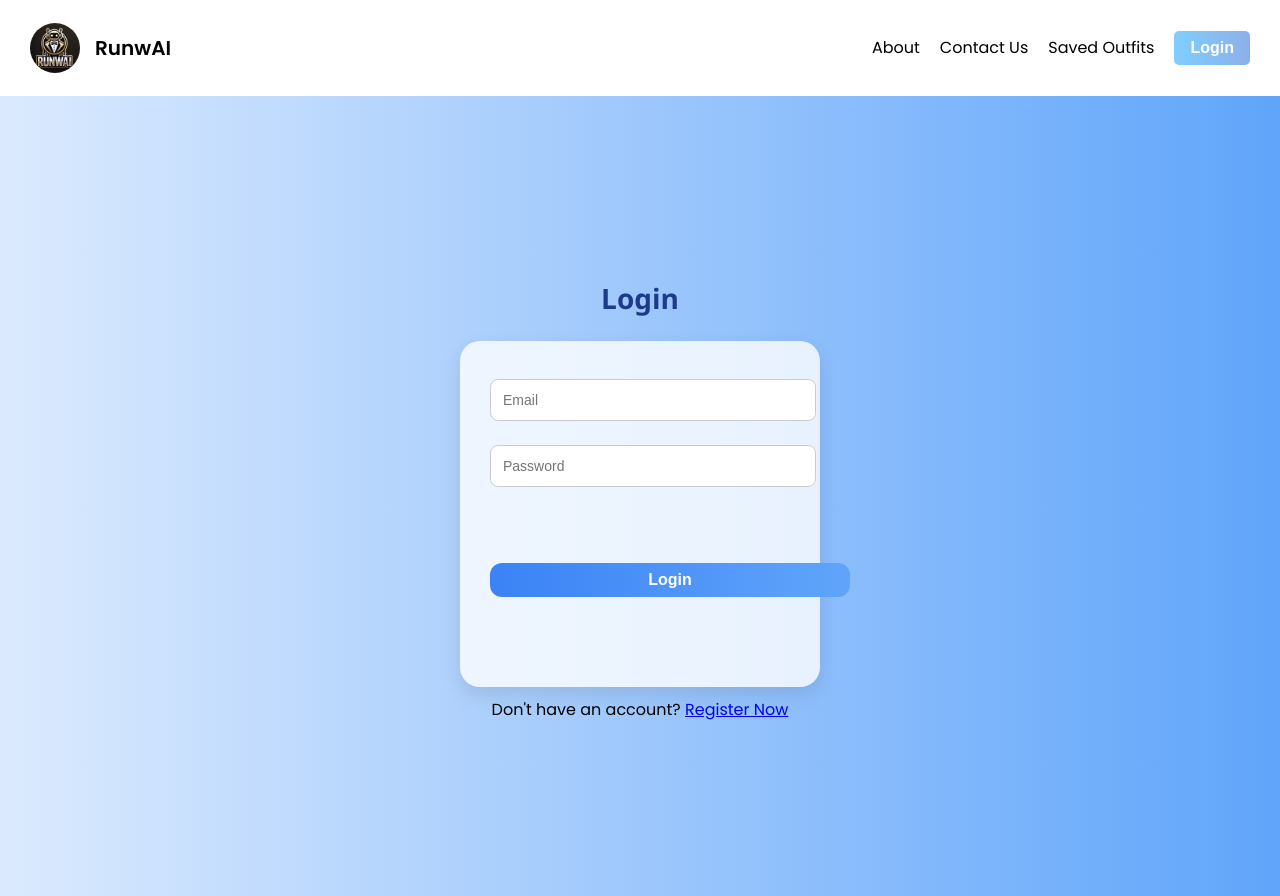
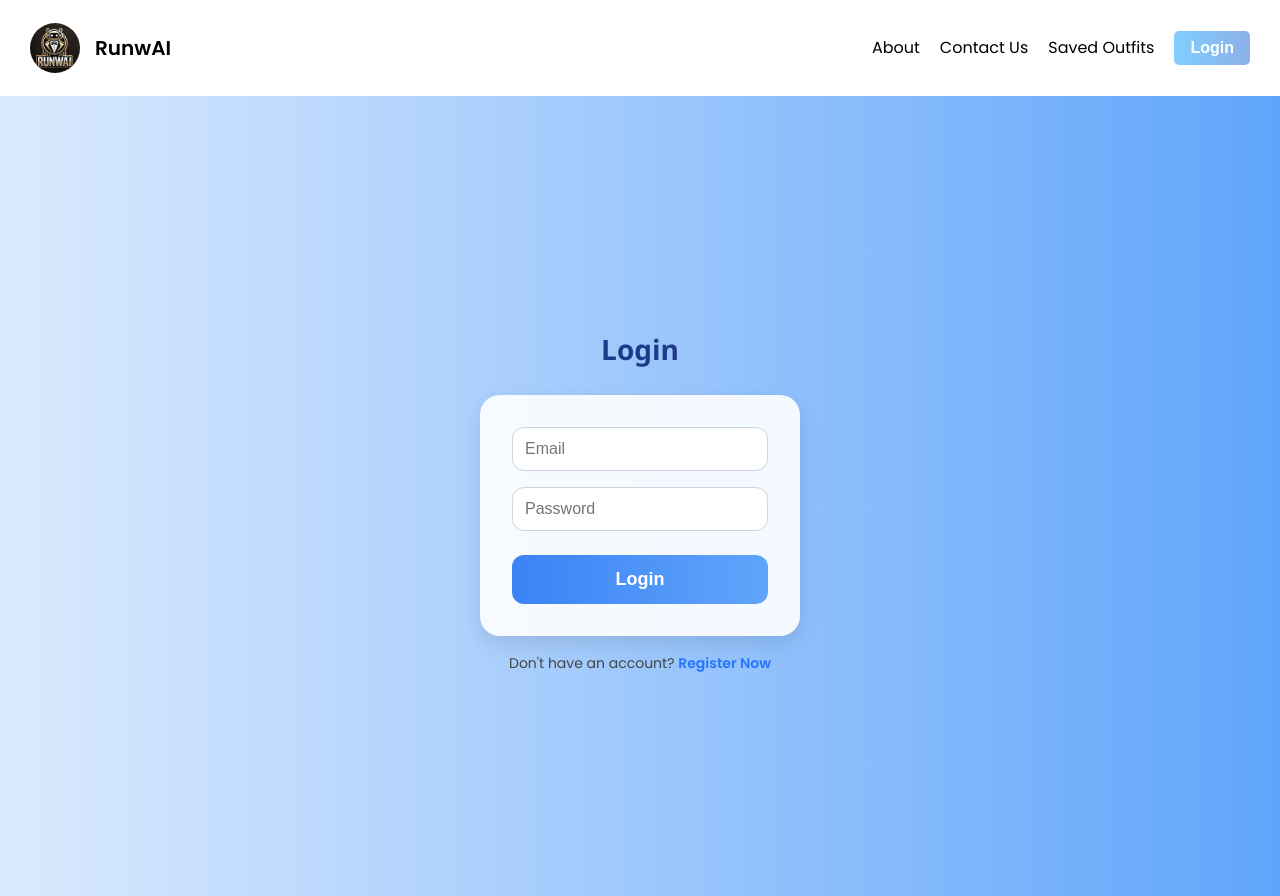
Before and after one commit to daniel-rawana/outfit-ai, a React (Create React App) app in the folder frontend/: page /login in a window 1280 px wide. Built offline with nearby package versions, Linux system fonts and the light colour scheme.

Commit message:
Logout functionality and frontend CSS fixes

```diff
--- a/frontend/src/home-page.js
+++ b/frontend/src/home-page.js
@@ -35,7 +35,7 @@ function HomePage() {
             return;
         }
         try {
-            const response = await fetch("http://150.136.215.192:8000/wardrobe/fetch-user-items", {
+            const response = await fetch("http://127.0.0.1:5000/wardrobe/fetch-user-items", {
                 headers:{
                     'Authorization': `Bearer ${token}`,
                     'Content-Type': 'application/json'
--- a/frontend/src/login.js
+++ b/frontend/src/login.js
@@ -17,17 +17,23 @@ function Login() {
                 password,
             });
 
-            // Store token or user info as needed
-            localStorage.setItem("token", res.data.token);
+            console.log("Login response:", res.data); // Log the entire response
+
+            // Store token and user ID correctly
+            localStorage.setItem("token", res.data.access_token);
+            localStorage.setItem("userId", res.data.user_id);
+
+            console.log("Token stored:", localStorage.getItem("token"));
+            console.log("User ID stored:", localStorage.getItem("userId"));
+
+            // Dispatch event to notify navbar
+            window.dispatchEvent(new Event('storage'));
+
             console.log("Login success");
             navigate("/"); // Redirect after successful login
-            localStorage.setItem("token", res.data.access_token);
-            console.log("Token:", localStorage.getItem("token"));
-            // Redirect to home page or another page after successful login
-            navigate("/"); // or wherever you want to redirect
         } catch (err) {
+            console.error("Login error details:", err.response ? err.response.data : err.message);
             setError("Invalid email or password.");
-            console.error("Login failed:", err);
         }
     };
 
--- a/frontend/src/navbar.js
+++ b/frontend/src/navbar.js
@@ -10,8 +10,20 @@ function Navbar() {
 
     // Check if user is logged in
     useEffect(() => {
-        const token = localStorage.getItem("token");
-        setIsLoggedIn(!!token);
+        const checkLoginStatus = () => {
+            const token = localStorage.getItem("token");
+            setIsLoggedIn(!!token);
+        };
+
+        // Call the function immediately
+        checkLoginStatus();
+
+        // Listen for storage events
+        window.addEventListener('storage', checkLoginStatus);
+
+        return () => {
+            window.removeEventListener('storage', checkLoginStatus);
+        };
     }, []);
 
     // Close dropdown when clicking outside
@@ -59,7 +71,7 @@ function Navbar() {
                                 className="user-menu-btn"
                                 onClick={() => setShowDropdown(!showDropdown)}
                             >
-                                [Username]
+                                My Account
                             </button>
 
                             {showDropdown && (
--- a/frontend/src/styling/login.css
+++ b/frontend/src/styling/login.css
@@ -3,150 +3,85 @@
     flex-direction: column;
     align-items: center;
     justify-content: center;
-    height: 100vh;
-    background: linear-gradient(to right, #dbeafe, #60a5fa); /* soft blue gradient */
+    min-height: 100vh;
+    background: linear-gradient(to right, #dbeafe, #60a5fa);
     font-family: 'Segoe UI', Tahoma, Geneva, Verdana, sans-serif;
+    padding: 2.5rem 1.5rem;
+    box-sizing: border-box;
 }
 
+/* Title: Styles the main heading */
 .login-container h2 {
-    margin-bottom: 20px;
+    font-size: 1.75rem; /* 28px */
+    font-weight: bold;
+    margin-bottom: 1.5rem; /* 24px */
     color: #1e3a8a;
-    font-size: 28px;
-}
-
-form {
-    display: flex;
-    flex-direction: column;
-    width: 300px;
-    background-color: #ffffffcc;
-    padding: 30px;
-    border-radius: 20px;
-    box-shadow: 0 8px 20px rgba(0, 0, 0, 0.1);
-}
-
-input {
-    margin-bottom: 15px;
-    padding: 12px;
-    border: 1px solid #cbd5e1;
-    border-radius: 12px;
-    font-size: 16px;
-    outline: none;
-    transition: border-color 0.2s;
-}
-
-input:focus {
-    border-color: #3b82f6;
-}
-
-
-form button:hover {
-    transform: scale(1.03);
-}
-
-p {
-    margin-top: 10px;
-    text-align: center;
-}
-.register-button {
-    margin-top: 10px;
-    background: linear-gradient(to right, #60a5fa, #3b82f6); /* invert gradient */
-    color: white;
-    font-size: 16px;
-    font-weight: bold;
-    padding: 12px;
-    border: none;
-    border-radius: 20px;
-}
-
-form button {
-    padding: 12px;
-    border: none;
-    border-radius: 20px;
-    background: linear-gradient(to right, #3b82f6, #60a5fa); /* blue gradient */
-    color: white;
-    font-size: 16px;
-    font-weight: bold;
-    max-width: 400px;
-    margin: 60px auto;
-    padding: 40px;
-    border-radius: 12px;
-    width:360px;
-    background-color: #fff;
-    text-align: center;
-    cursor: pointer;
-    transition: transform 0.2s ease;
-}
-.login-title {
-  font-size: 28px;
-  font-weight: bold;
-  margin-bottom: 24px;
-  color: #1a1a1a;
-}
-.login-container input {
-    display: block;
-    width: 100%;
-    margin: 0.5rem 0;
-    padding: 0.5rem;
-}
-.login-button {
-  background: linear-gradient(90deg, #6a11cb 0%, #2575fc 100%);
-  color: white;
-  border: none;
-  padding: 12px 24px;
-  border-radius: 8px;
-  cursor: pointer;
-  font-size: 14px;
-}
-.login-button:hover {
-  opacity: 0.9;
-}
-.login-container button {
-    padding: 0.5rem 1rem;
-    cursor: pointer;
-    transition: transform 0.2s ease;
-}
-
-
-.register-button:hover {
-    transform: scale(1.03);
-}
-
-.register-button:hover {
-    transform: scale(1.03);
-}
-
-.register-button:hover {
-    transform: scale(1.03);
-}
-button:hover {
-    transform: scale(1.03);
-}
-
-p {
-    margin-top: 10px;
     text-align: center;
 }
 
-input[type="email"],
-input[type="password"] {
+/* Form: Styles the login form itself */
+.login-container form {
+    display: flex;
+    flex-direction: column;
     width: 100%;
-  padding: 12px;
-  margin-bottom: 16px;
-  border-radius: 8px;
-  border: 1px solid #ccc;
-  font-size: 14px;
+    max-width: 20rem; /* 320px */
+    background-color: rgba(255, 255, 255, 0.9);
+    padding: 2rem;
+    border-radius: 1.25rem; /* 20px */
+    box-shadow: 0 0.5rem 1.25rem rgba(0, 0, 0, 0.1);
+    box-sizing: border-box;
 }
 
-.signup-text {
-  margin-top: 16px;
-  font-size: 14px;
+/* Inputs: Styles for all input fields */
+.login-container input {
+    width: 100%;
+    margin-bottom: 1rem;
+    padding: 0.75rem; /* 12px */
+    border: 1px solid #cbd5e1;
+    border-radius: 0.75rem; /* 12px */
+    font-size: 1rem; /* 16px */
+    outline: none;
+    transition: border-color 0.2s ease;
+    box-sizing: border-box;
+}
+
+/* Input Focus: Highlight on focus */
+.login-container input:focus {
+    border-color: #3b82f6;
+}
+/* Button: Styles for the submit button */
+.login-container button {
+    width: 100%;
+    padding: 0.875rem 1.5rem;
+    border: none;
+    border-radius: 0.75rem; /* 12px */
+    background: linear-gradient(to right, #3b82f6, #60a5fa);
+    color: white;
+    font-size: 1.125rem;
+    font-weight: bold;
+    cursor: pointer;
+    transition: transform 0.2s ease, opacity 0.3s ease;
+    margin-top: 0.5rem;
+    box-sizing: border-box;
+}
+
+.login-container button:hover {
+    transform: scale(1.02);
+    opacity: 0.95;
+}
+
+.login-footer p {
+    font-size: 0.875rem; /* 14px */
+    margin-top: 1rem; /* 16px */
+    text-align: center;
     color: #444;
 }
-.signup-text a {
+.login-footer p a {
     color: #2575fc;
     text-decoration: none;
     font-weight: bold;
 }
-.signup-text a:hover {
+
+.login-footer p a:hover {
     text-decoration: underline;
 }
```
Lines whose indentation alone changed are shown as unchanged.
